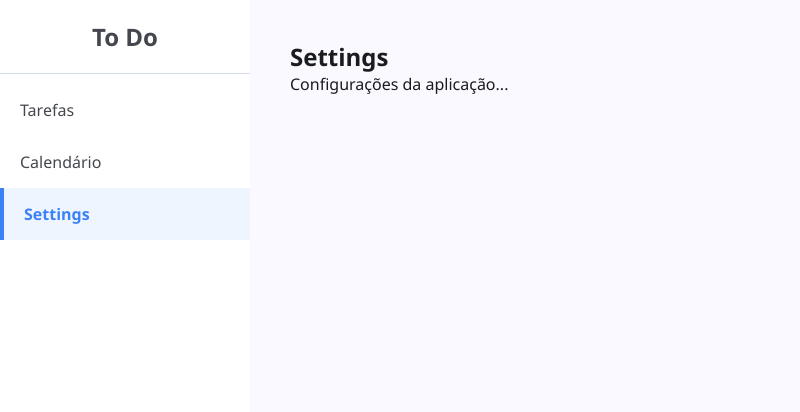
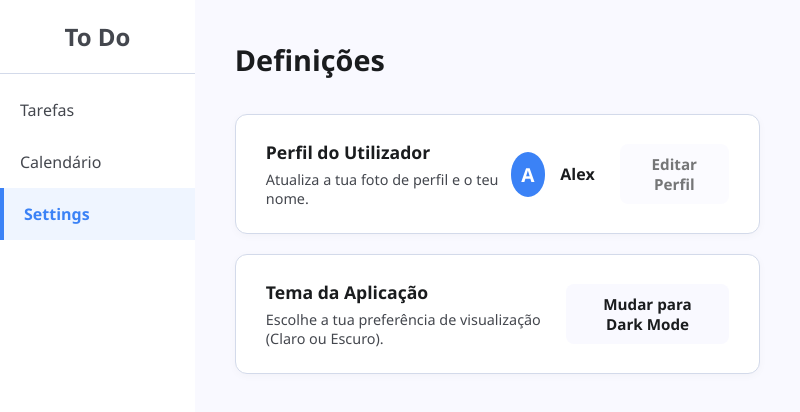
Before and after one commit to Joaoapborges/ToDo-PA, an Electron app: page src/renderer/index.html in a window 800 px wide. Both pictures are taken after a click on the button "Settings". Drawn offline with Linux system fonts and the light colour scheme; no server answers.

Commit message:
botao tema claro/escuro

```diff
--- a/src/renderer/index.html
+++ b/src/renderer/index.html
@@ -57,8 +57,36 @@
             </section>
 
             <section id="settings-page" class="page">
-                <h1>Settings</h1>
-                <p>Configurações da aplicação...</p>
+                <div class="settings-container">
+
+                    <header class="settings-header">
+                        <h2>Definições</h2>
+                    </header>
+
+                    <div class="settings-card">
+                        <div class="settings-info">
+                            <h3>Perfil do Utilizador</h3>
+                            <p>Atualiza a tua foto de perfil e o teu nome.</p>
+                        </div>
+
+                        <div class="settings-action profile-preview">
+                            <div class="profile-avatar">A</div>
+                            <span class="profile-name">Alex</span>
+                            <button class="btn secondary" disabled title="Estará disponível em breve">Editar Perfil</button>
+                        </div>
+                    </div>
+
+                    <div class="settings-card">
+                        <div class="settings-info">
+                            <h3>Tema da Aplicação</h3>
+                            <p>Escolhe a tua preferência de visualização (Claro ou Escuro).</p>
+                        </div>
+                        <div class="settings-action">
+                            <button id="btn-theme-toggle" class="btn secondary">Mudar para Dark Mode</button>
+                        </div>
+                    </div>
+
+                </div>
             </section>
 
         </main>
--- a/src/renderer/renderer.js
+++ b/src/renderer/renderer.js
@@ -297,3 +297,32 @@
 // Inicialização: Carregar tarefas
 loadTasks();
 renderCalendarWeek();
+
+// --- LÓGICA DO TEMA (Modo Claro/Escuro) ---
+
+const btnThemeToggle = document.getElementById('btn-theme-toggle');
+const htmlElement = document.documentElement; // Refere-se à tag <html>
+
+// 1. Carregar o tema guardado quando a aplicação inicia
+const savedTheme = localStorage.getItem('app-theme') || 'light';
+if (savedTheme === 'dark') {
+    htmlElement.setAttribute('data-theme', 'dark');
+    btnThemeToggle.textContent = 'Mudar para Light Mode';
+}
+
+// 2. Alternar o tema ao clicar no botão
+btnThemeToggle.addEventListener('click', () => {
+    const currentTheme = htmlElement.getAttribute('data-theme');
+
+    if (currentTheme === 'dark') {
+        // Mudar para Light Mode
+        htmlElement.removeAttribute('data-theme');
+        localStorage.setItem('app-theme', 'light');
+        btnThemeToggle.textContent = 'Mudar para Dark Mode';
+    } else {
+        // Mudar para Dark Mode
+        htmlElement.setAttribute('data-theme', 'dark');
+        localStorage.setItem('app-theme', 'dark');
+        btnThemeToggle.textContent = 'Mudar para Light Mode';
+    }
+});
--- a/src/renderer/style.css
+++ b/src/renderer/style.css
@@ -491,3 +491,94 @@
 .full-width {
     width: 100%;
 }
+
+/* --- PÁGINA DE DEFINIÇÕES (SETTINGS) --- */
+.settings-container {
+    max-width: 800px;
+    margin: 0 auto; /* Centra o conteúdo horizontalmente */
+    display: flex;
+    flex-direction: column;
+    gap: 20px; /* Espaço entre os cartões */
+}
+
+.settings-header {
+    margin-bottom: 15px;
+}
+
+.settings-header h2 {
+    font-size: 1.8rem;
+    color: var(--text-primary);
+    margin: 0;
+}
+
+/* O Cartão em si */
+.settings-card {
+    background-color: var(--surface-color);
+    border: 1px solid var(--border-color);
+    border-radius: 12px;
+    padding: 25px 30px;
+    display: flex;
+    justify-content: space-between;
+    align-items: center;
+    box-shadow: 0 2px 8px var(--shadow-light);
+    transition: all 0.3s ease;
+}
+
+/* Textos do lado esquerdo do cartão */
+.settings-info {
+    display: flex;
+    flex-direction: column;
+    gap: 6px;
+}
+
+.settings-info h3 {
+    font-size: 1.1rem;
+    color: var(--text-primary);
+    margin: 0;
+}
+
+.settings-info p {
+    font-size: 0.9rem;
+    color: var(--text-secondary);
+    margin: 0;
+}
+
+/* Lado direito do cartão (Botões/Ações) */
+.settings-action {
+    display: flex;
+    align-items: center;
+    gap: 15px;
+}
+
+/* --- ESTILOS ESPECÍFICOS DO PERFIL (Para o futuro) --- */
+.profile-preview {
+    display: flex;
+    align-items: center;
+    gap: 15px;
+}
+
+.profile-avatar {
+    width: 45px;
+    height: 45px;
+    background-color: var(--primary-color);
+    color: var(--text-on-primary);
+    border-radius: 50%;
+    display: flex;
+    align-items: center;
+    justify-content: center;
+    font-weight: bold;
+    font-size: 1.2rem;
+}
+
+.profile-name {
+    font-weight: 600;
+    font-size: 1rem;
+    color: var(--text-primary);
+    margin-right: 10px;
+}
+
+/* Ajuste para botões desativados (disabled) */
+button:disabled {
+    opacity: 0.6;
+    cursor: not-allowed;
+}
```
